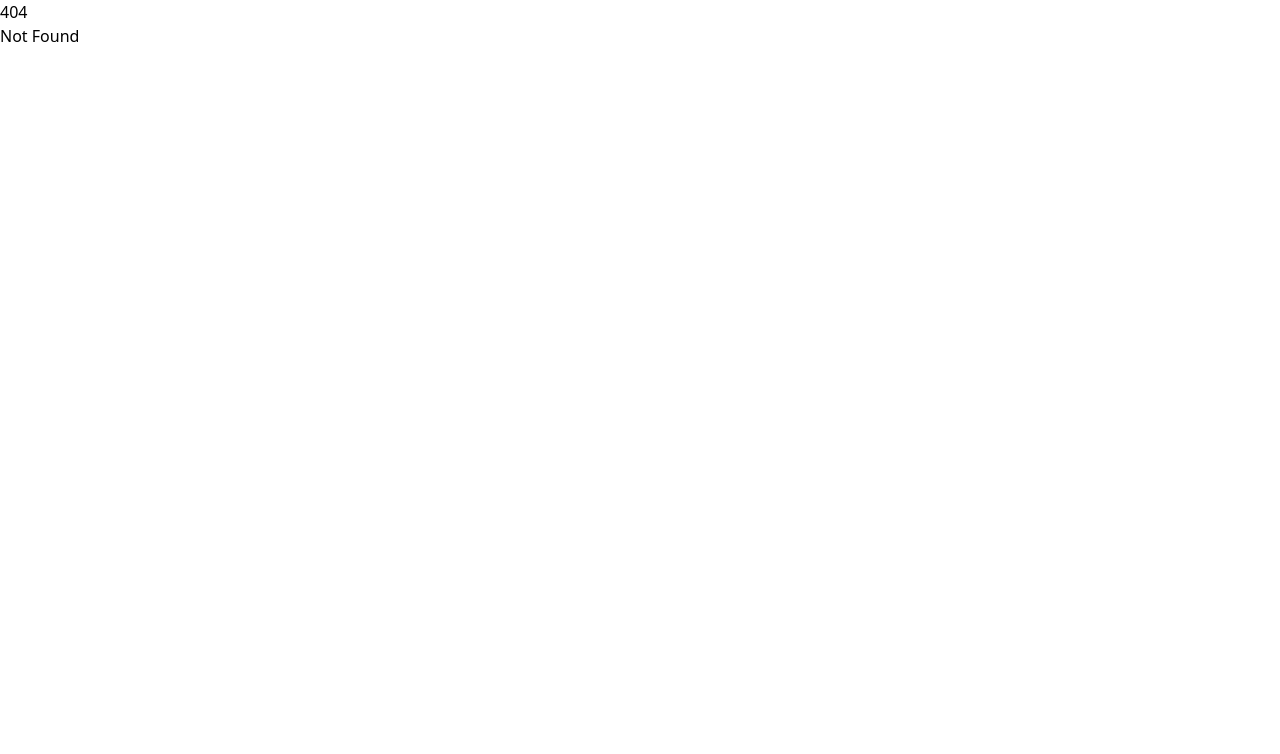
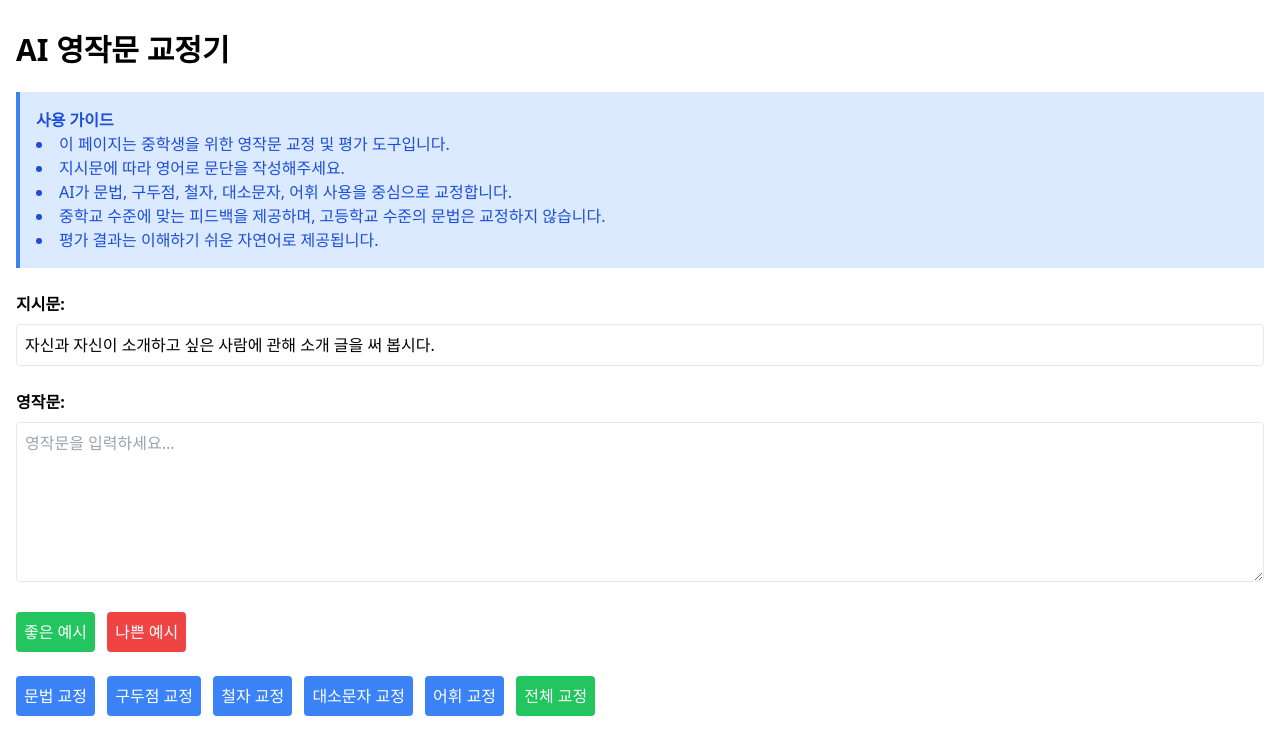
Before and after one commit to seoulcity/aidt, a SvelteKit app: page /writing-correction in a window 1280 px wide. Before the commit this address had no page. Shown: the top 754 px of the page. Built offline with nearby package versions, Linux system fonts and the light colour scheme.

Commit message:
Add writing corrector

```diff
--- a/src/lib/clovaStudioService.js
+++ b/src/lib/clovaStudioService.js
@@ -1,10 +1,10 @@
-export async function chatCompletion(userMessage) {
+export async function chatCompletion(systemPrompt, userMessage) {
   const response = await fetch('/api/chat', {
     method: 'POST',
     headers: {
       'Content-Type': 'application/json',
     },
-    body: JSON.stringify({ userMessage }),
+    body: JSON.stringify({ systemPrompt, userMessage }),
   });
 
   if (!response.ok) {
--- a/src/routes/+page.svelte
+++ b/src/routes/+page.svelte
@@ -37,6 +37,7 @@
 	<header class="mb-8">
 		<h1 class="text-4xl font-bold mb-4">CLOVA Studio Chat</h1>
 		<p class="text-xl text-gray-600">CLOVA Studio API를 사용한 간단한 채팅 인터페이스입니다.</p>
+		<a href="/writing-correction" class="text-blue-500 hover:underline">영작문 교정기로 이동</a>
 	</header>
 
 	<div id="chat-container" class="bg-white rounded-lg shadow-md p-6 mb-4 h-96 overflow-y-auto">
--- a/src/routes/api/chat/+server.js
+++ b/src/routes/api/chat/+server.js
@@ -2,7 +2,7 @@ import { json } from '@sveltejs/kit';
 import { CLOVA_STUDIO_API_URL, CLOVA_STUDIO_API_KEY, CLOVA_STUDIO_APIGW_KEY } from '$env/static/private';
 
 export async function POST({ request }) {
-  const { userMessage } = await request.json();
+  const { systemPrompt, userMessage } = await request.json();
 
   try {
     const response = await fetch(CLOVA_STUDIO_API_URL, {
@@ -15,12 +15,12 @@ export async function POST({ request }) {
       },
       body: JSON.stringify({
         messages: [
-          { role: 'system', content: '' },
+          { role: 'system', content: systemPrompt },
           { role: 'user', content: userMessage }
         ],
         topP: 0.8,
         topK: 0,
-        maxTokens: 256,
+        maxTokens: 512,
         temperature: 0.5,
         repeatPenalty: 5.0,
         stopBefore: [],
--- /dev/null
+++ b/src/routes/writing-correction/+page.svelte
@@ -0,0 +1,187 @@
+<script>
+  import { chatCompletion } from '$lib/clovaStudioService';
+  import { onMount } from 'svelte';
+
+  let instruction = '';
+  let userInput = '';
+  let correctionResults = {
+    grammar: '',
+    punctuation: '',
+    spelling: '',
+    capitalization: '',
+    vocabulary: '',
+    overall: ''
+  };
+  let isLoading = false;
+
+  const goodExample = "I have a best friend named John. He is very kind and always helps me with my homework. We often play basketball together on weekends. John is good at math and I'm good at English, so we help each other study.";
+  const badExample = "i have best friend john. he very kind and always help me with homework. we often play basketball together in weekend. john good at math and im good at english so we help each other study";
+
+  const systemPrompt = `당신은 한국의 중학생을 위한 AI 영어 작문 튜터입니다. 학생의 영어 작문을 다음 기준에 따라 교정하고 평가해야 합니다:
+  1. 문법 (Grammar)
+  2. 구두점 (Punctuation)
+  3. 철자 (Spelling)
+  4. 대소문자 (Capitalization)
+  5. 어휘 사용 (Vocabulary)
+
+  친근하고 격려하는 방식으로 피드백을 제공하세요. 중학교 수준을 넘어서는 고급 문법은 교정하지 마세요.
+
+  각 카테고리별로 다음과 같은 형식으로 피드백을 제공하세요:
+
+  [카테고리명]:
+  1. 전반적인 평가 (한국어):
+     [이 부분에 대한 전반적인 평가를 한국어로 작성하세요.]
+  2. 원문 (영어):
+     "[원문을 그대로 인용하세요.]"
+  3. 수정 제안 (영어):
+     [수정된 문장을 작성하세요.]
+  4. 설명 (한국어):
+     [수정 사항에 대한 설명을 한국어로 작성하세요.]
+
+  예시:
+  Grammar:
+  1. 전반적인 평가 (한국어):
+     문장 구조와 시제 사용이 대체로 양호합니다. 몇 가지 작은 오류가 있지만 쉽게 수정할 수 있습니다.
+  2. 원문 (영어):
+     "I have best friend john. he very kind and always help me with homework."
+  3. 수정 제안 (영어):
+     [I have a best friend named John. He is very kind and always helps me with my homework.]
+  4. 설명 (한국어):
+     'have' 뒤에 부정관사 'a'를 추가했습니다. 'john'은 고유명사이므로 대문자로 시작해야 합니다. 'He'도 문장의 시작이므로 대문자로 썼습니다. 'is'를 추가하여 문장을 완성했고, 3인칭 단수 현재형 'helps'를 사용했습니다. 마지막으로 'my'를 추가하여 의미를 명확히 했습니다.
+
+  이러한 형식으로 각 카테고리(Grammar, Punctuation, Spelling, Capitalization, Vocabulary)에 대한 피드백을 제공하세요. 전체 교정의 경우, 모든 카테고리를 포함한 종합적인 피드백을 제공하세요.`;
+
+  async function handleSubmit(category) {
+    if (!userInput.trim()) return;
+
+    isLoading = true;
+    try {
+      const prompt = `지시문: ${instruction}\n\n학생의 글: ${userInput}\n\n${category} 기준에 따라 글을 교정하고 평가해주세요. 피드백을 자연스러운 한국어로 요약하여 제공해주세요.`;
+      const response = await chatCompletion(systemPrompt, prompt);
+      correctionResults[category] = response;
+    } catch (error) {
+      console.error('Error:', error);
+      correctionResults[category] = '죄송합니다. 오류가 발생했습니다.';
+    } finally {
+      isLoading = false;
+    }
+  }
+
+  function setExample(example) {
+    userInput = example;
+  }
+
+  onMount(() => {
+    instruction = '자신과 자신이 소개하고 싶은 사람에 관해 소개 글을 써 봅시다.';
+  });
+</script>
+
+<div class="container mx-auto px-4 py-8">
+  <h1 class="text-3xl font-bold mb-6">AI 영작문 교정기</h1>
+
+  <div class="bg-blue-100 border-l-4 border-blue-500 text-blue-700 p-4 mb-6" role="alert">
+    <p class="font-bold">사용 가이드</p>
+    <ul class="list-disc list-inside">
+      <li>이 페이지는 중학생을 위한 영작문 교정 및 평가 도구입니다.</li>
+      <li>지시문에 따라 영어로 문단을 작성해주세요.</li>
+      <li>AI가 문법, 구두점, 철자, 대소문자, 어휘 사용을 중심으로 교정합니다.</li>
+      <li>중학교 수준에 맞는 피드백을 제공하며, 고등학교 수준의 문법은 교정하지 않습니다.</li>
+      <li>평가 결과는 이해하기 쉬운 자연어로 제공됩니다.</li>
+    </ul>
+  </div>
+
+  <div class="mb-6">
+    <label for="instruction" class="block mb-2 font-bold">지시문:</label>
+    <input
+      id="instruction"
+      bind:value={instruction}
+      class="w-full p-2 border rounded"
+      placeholder="지시문을 입력하세요..."
+    />
+  </div>
+
+  <div class="mb-6">
+    <label for="userInput" class="block mb-2 font-bold">영작문:</label>
+    <textarea
+      id="userInput"
+      bind:value={userInput}
+      class="w-full p-2 border rounded h-40"
+      placeholder="영작문을 입력하세요..."
+    ></textarea>
+  </div>
+
+  <div class="mb-6">
+    <button
+      on:click={() => setExample(goodExample)}
+      class="bg-green-500 text-white p-2 rounded mr-2 hover:bg-green-600"
+    >
+      좋은 예시
+    </button>
+    <button
+      on:click={() => setExample(badExample)}
+      class="bg-red-500 text-white p-2 rounded hover:bg-red-600"
+    >
+      나쁜 예시
+    </button>
+  </div>
+
+  <div class="mb-6">
+    <button
+      on:click={() => handleSubmit('grammar')}
+      class="bg-blue-500 text-white p-2 rounded mr-2 hover:bg-blue-600"
+      disabled={isLoading}
+    >
+      문법 교정
+    </button>
+    <button
+      on:click={() => handleSubmit('punctuation')}
+      class="bg-blue-500 text-white p-2 rounded mr-2 hover:bg-blue-600"
+      disabled={isLoading}
+    >
+      구두점 교정
+    </button>
+    <button
+      on:click={() => handleSubmit('spelling')}
+      class="bg-blue-500 text-white p-2 rounded mr-2 hover:bg-blue-600"
+      disabled={isLoading}
+    >
+      철자 교정
+    </button>
+    <button
+      on:click={() => handleSubmit('capitalization')}
+      class="bg-blue-500 text-white p-2 rounded mr-2 hover:bg-blue-600"
+      disabled={isLoading}
+    >
+      대소문자 교정
+    </button>
+    <button
+      on:click={() => handleSubmit('vocabulary')}
+      class="bg-blue-500 text-white p-2 rounded mr-2 hover:bg-blue-600"
+      disabled={isLoading}
+    >
+      어휘 교정
+    </button>
+    <button
+      on:click={() => handleSubmit('overall')}
+      class="bg-green-500 text-white p-2 rounded hover:bg-green-600"
+      disabled={isLoading}
+    >
+      전체 교정
+    </button>
+  </div>
+
+  {#if isLoading}
+    <p class="mt-4">교정 중입니다...</p>
+  {:else}
+    {#each Object.entries(correctionResults) as [category, result]}
+      {#if result}
+        <div class="mt-6">
+          <h2 class="text-2xl font-bold mb-2">{category} 교정 결과:</h2>
+          <div class="bg-gray-100 p-4 rounded whitespace-pre-wrap">
+            {result}
+          </div>
+        </div>
+      {/if}
+    {/each}
+  {/if}
+</div>
```
